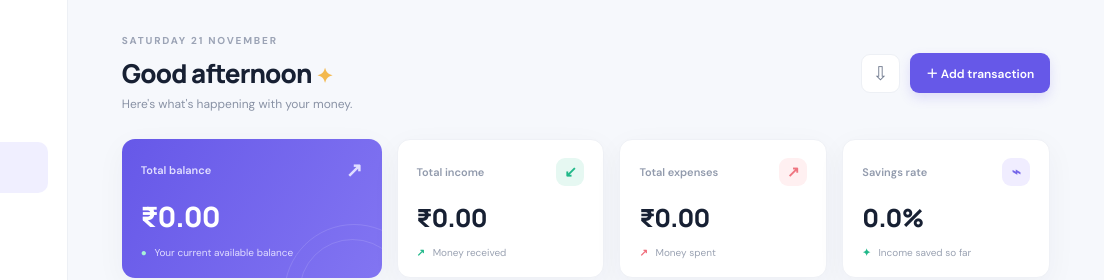
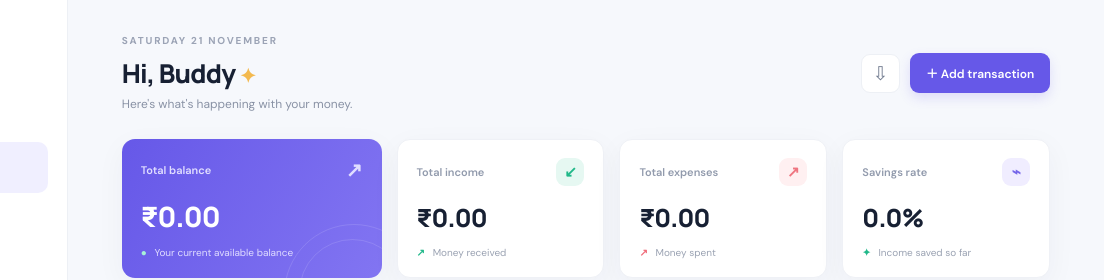
Before and after one commit to NiceHIMANSHU/Project_, a plain HTML site: page index.html in a window 1280 px wide. Shown: the top 280 px of the page, 176-1280 px from the left. Drawn offline with nearby package versions, Linux system fonts and the light colour scheme.

Commit message:
Update index.html

```diff
--- a/index.html
+++ b/index.html
@@ -36,7 +36,7 @@
     <main class="main-content" id="overview">
       <header class="topbar">
         <button class="mobile-menu" id="menuBtn" aria-label="Open menu">☰</button>
-        <div><p class="eyebrow" id="todayLabel">PERSONAL FINANCE</p><h1>Good afternoon <span>✦</span></h1><p class="subheading">Here's what's happening with your money.</p></div>
+        <div><p class="eyebrow" id="todayLabel">PERSONAL FINANCE</p><h1>Hi, Buddy <span>✦</span></h1><p class="subheading">Here's what's happening with your money.</p></div>
         <div class="top-actions"><button class="icon-btn" id="exportBtn" title="Export CSV">⇩</button><button class="primary-btn" id="addTopBtn">＋ Add transaction</button></div>
       </header>
 
```
